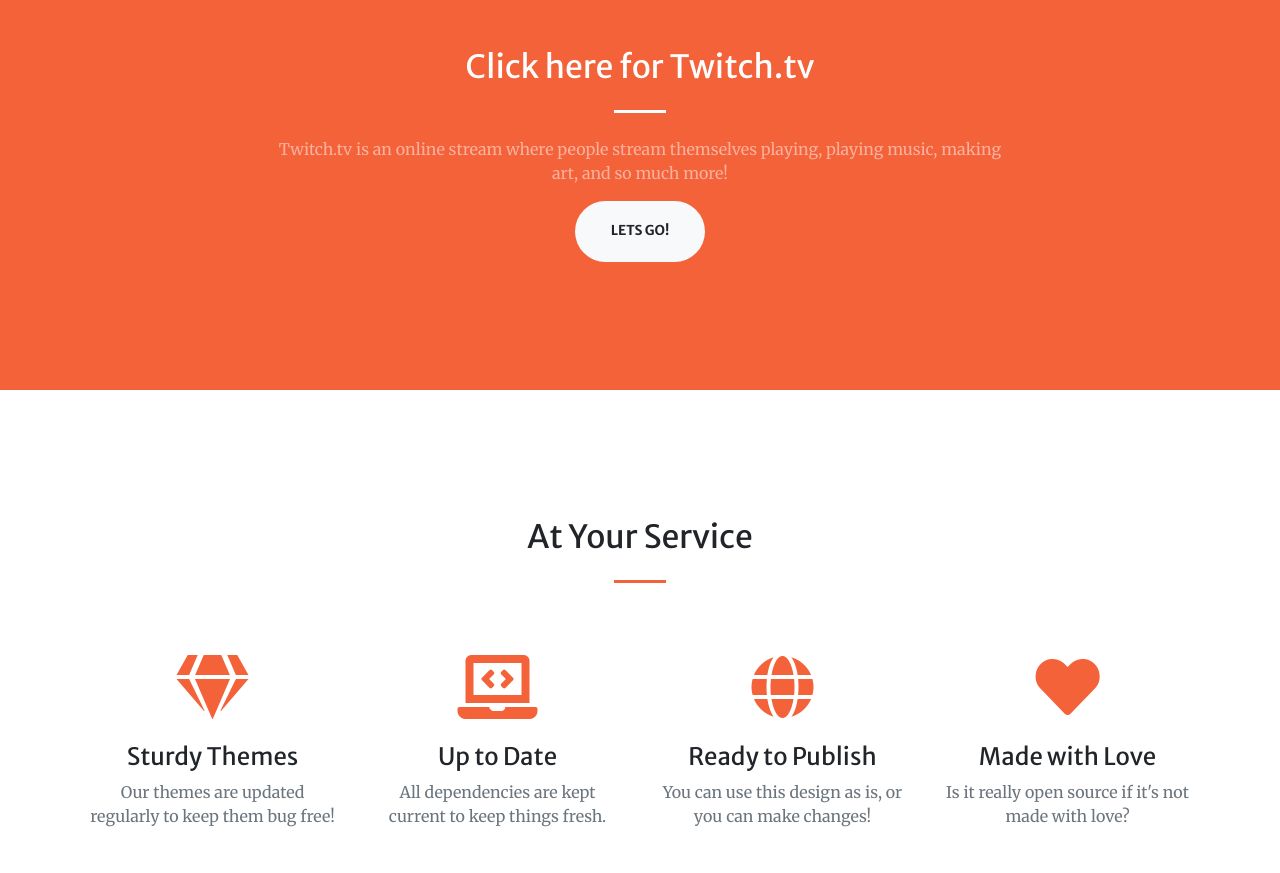
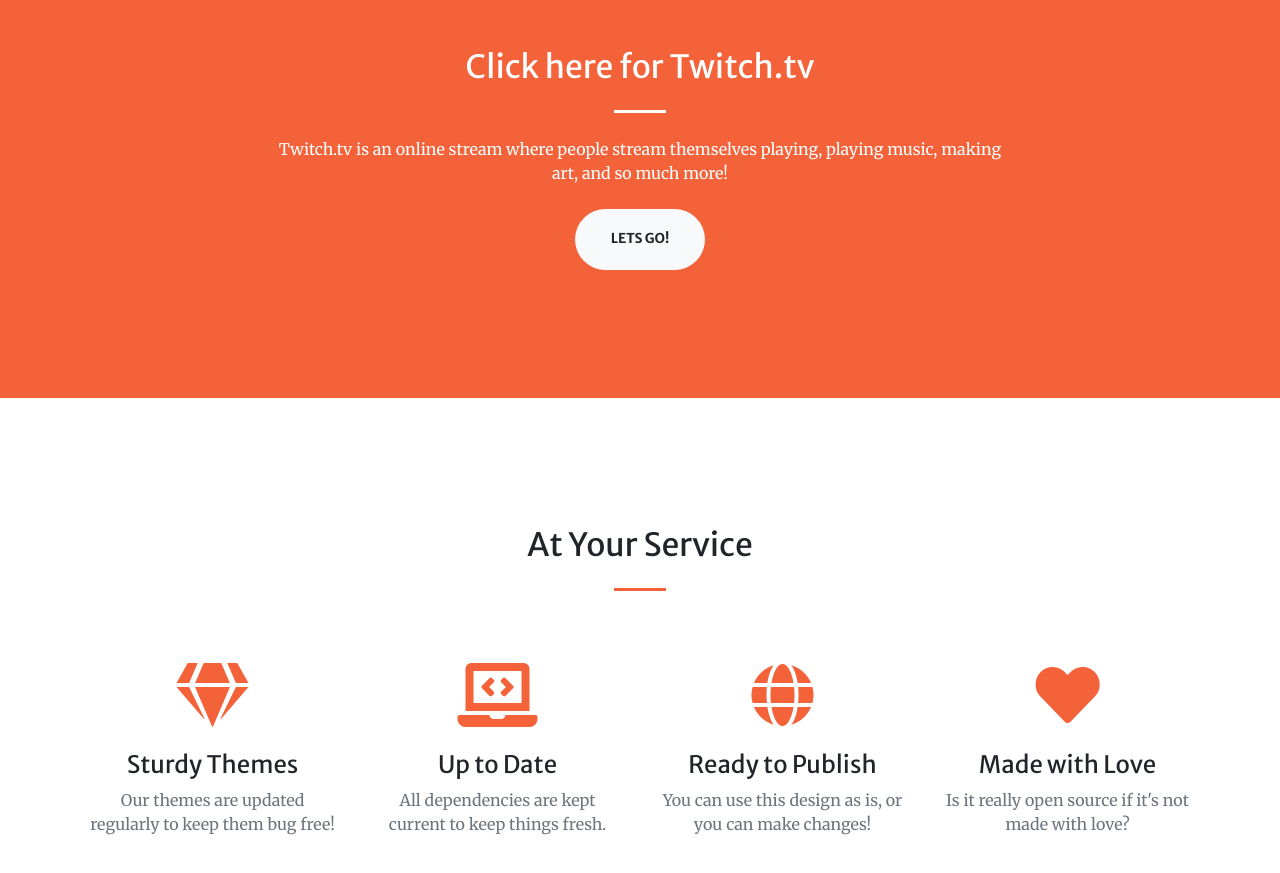
Before and after one commit to Aldwin0131/test, a website with bundled scripts: page index.html in a window 1280 px wide. Shown: the part 880-1753 px from the top of the page. Built offline with nearby package versions, Linux system fonts and the light colour scheme.

Commit message:
Update index.html

```diff
--- a/index.html
+++ b/index.html
@@ -69,7 +69,7 @@
         <div class="col-lg-8 text-center">
           <h2 class="text-white mt-0">Click here for Twitch.tv</h2>
           <hr class="divider light my-4">
-          <p class="text-white-50 mt-0">Twitch.tv is an online stream where people stream themselves playing, playing music, making art, and so much more!</p>
+          <p class="text-white mb-4">Twitch.tv is an online stream where people stream themselves playing, playing music, making art, and so much more!</p>
           <a class="btn btn-light btn-xl js-scroll-trigger" href="https://www.twitch.tv/">Lets Go!</a>
         </div>
       </div>
```
